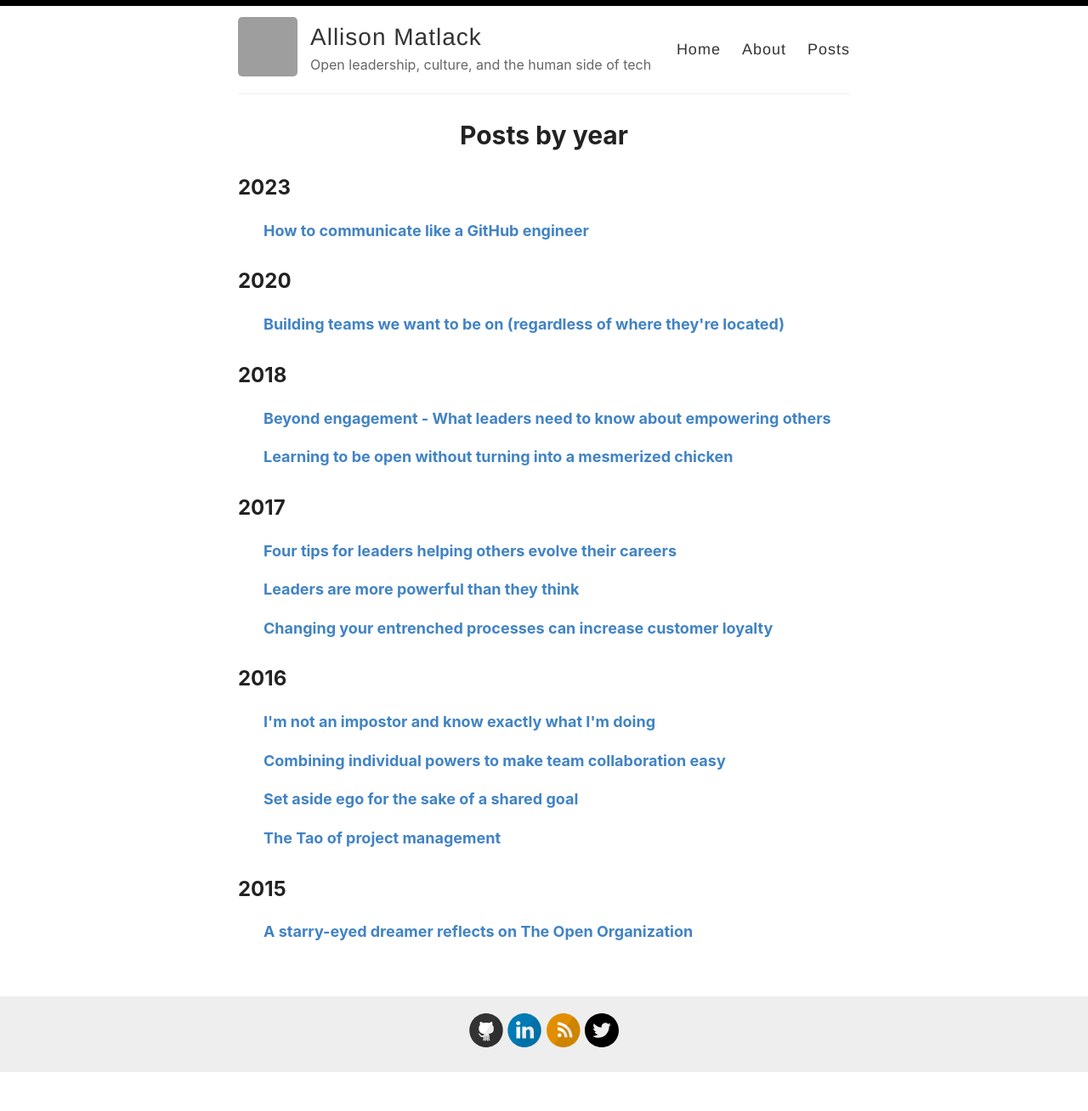
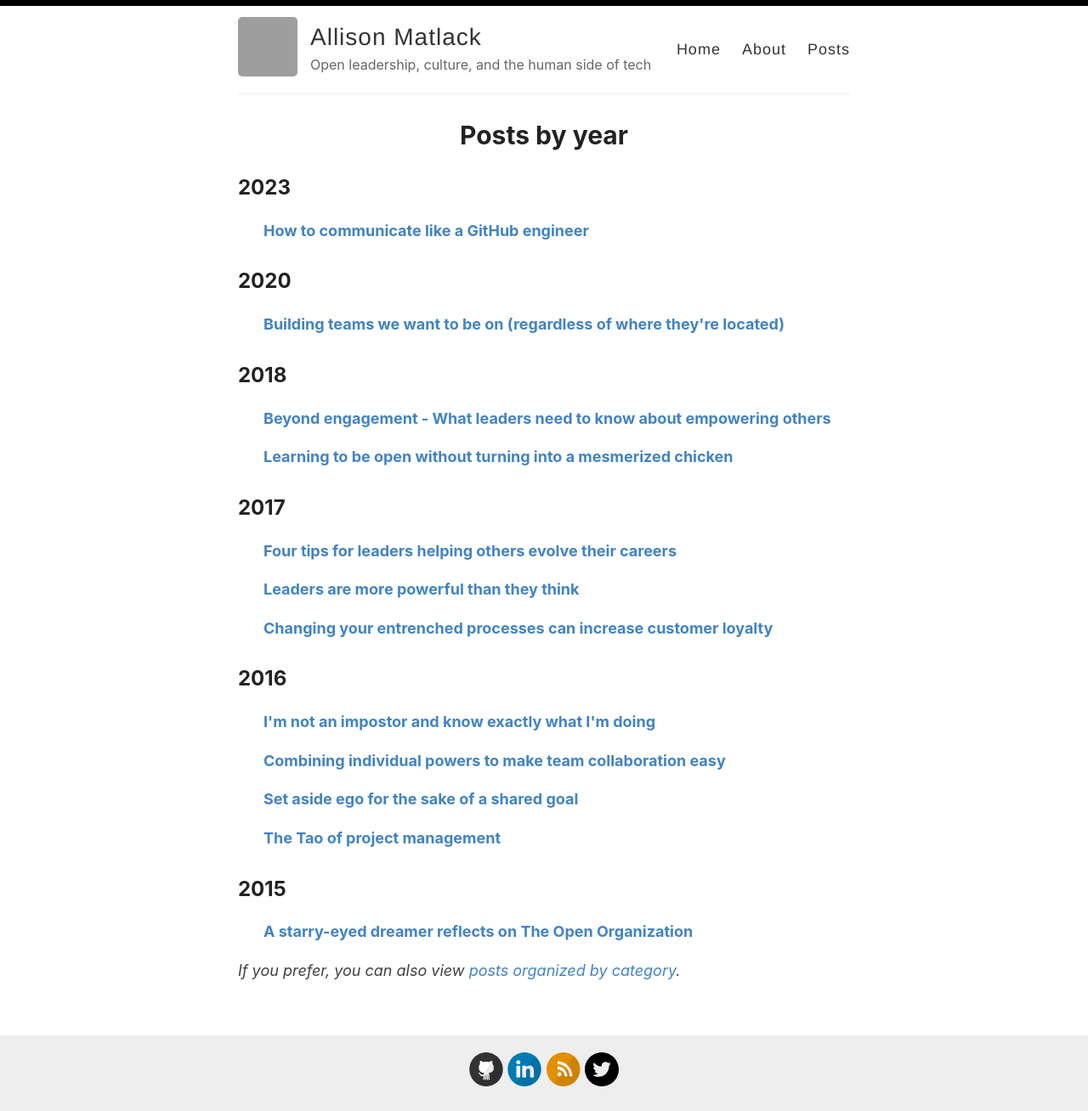
Before and after one commit to amatlack/amatlack.github.io, a Jekyll site: the page built from _pages/posts.md, in a window 1280 px wide. Shown: the whole page at 85% size. Built offline with Jekyll 4.4.1, drawn with Linux system fonts in a browser that asks for light colours; before the commit the page ends 1263 px from its top, so only the background shows below that; grey boxes are pictures that could not be loaded.

Commit message:
adding link to categories page

```diff
--- a/_pages/posts.md
+++ b/_pages/posts.md
@@ -28,5 +28,6 @@ title: Posts by year
           <p><b><a href="{{ site.baseurl }}{{ post.url }}">{% if post.title and post.title != "" %}{{post.title}}{% else %}{{post.excerpt |strip_html}}{%endif%}</a></b><!-- - {% if post.date and post.date != "" %}{{ post.date | date: "%Y-%m-%d" }}{%endif%}--></p>
           {% endfor %}
       </ul>
+    <p><em>If you prefer, you can also view <a href="{{ site.baseurl }}/categories">posts organized by category</a>.</em></p>
   </section>
 </div>
```
